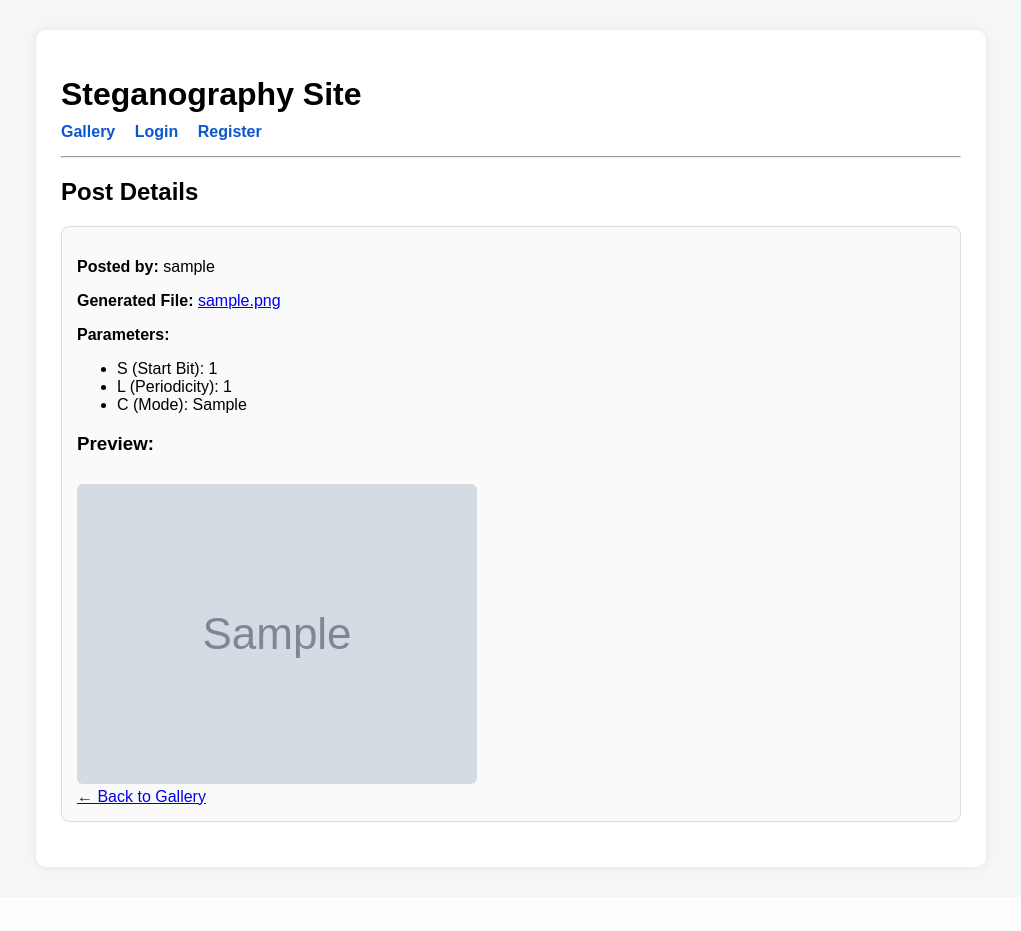
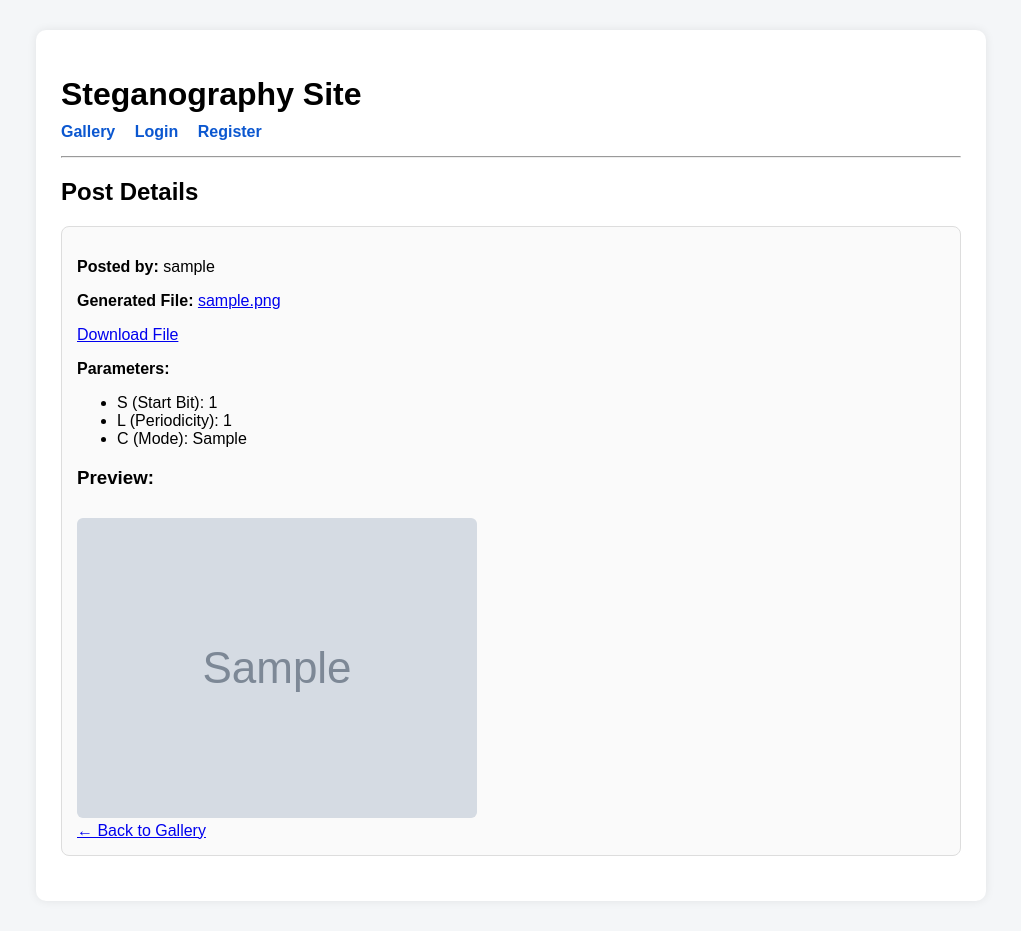
Before and after one commit to nirmalkc11/steganography-site, a Flask app: page /post/1 in a window 1280 px wide. Shown: the whole page, without its empty margins (129-1150 px from the left). Before the commit the page ends 871 px from the top, so only its background shows below. Run offline with Flask 3, Linux system fonts and the light colour scheme; tables that the repository leaves empty hold one stand-in row (values such as "Sample post"); grey boxes marked "Sample" are stand-in pictures.

Commit message:
Add download link for post details

```diff
--- a/app.py
+++ b/app.py
@@ -271,6 +271,14 @@ def gallery():
 def generated_file(filename):
     return send_from_directory(GENERATED_FOLDER, filename)
 
+@app.route("/download/<path:filename>")
+def download_file(filename):
+    return send_from_directory(
+        GENERATED_FOLDER,
+        filename,
+        as_attachment=True
+    )
+
 @app.route("/post/<int:post_id>")
 def view_post(post_id):
     conn = get_db()
--- a/templates/view_post.html
+++ b/templates/view_post.html
@@ -12,6 +12,12 @@
         </a>
     </p>
 
+    <p>
+        <a href="{{ url_for('download_file', filename=post['generated_filename']) }}">
+            Download File
+        </a>
+    </p>
+
     <p><b>Parameters:</b></p>
     <ul>
         <li>S (Start Bit): {{ post["s_value"] }}</li>
@@ -22,6 +28,7 @@
     {% if is_image_file(post["generated_filename"]) %}
         <h3>Preview:</h3>
         <img src="{{ url_for('generated_file', filename=post['generated_filename']) }}"
+             alt="Stego Image"
              style="max-width:500px;">
     {% else %}
         <p>This file is not previewable as an image.</p>
```
